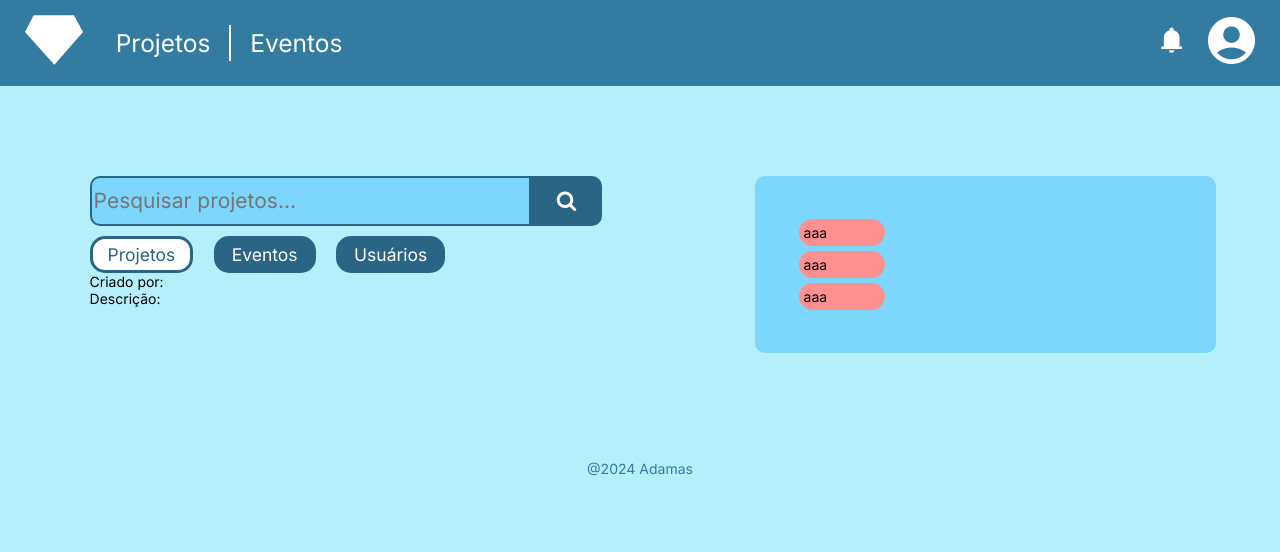
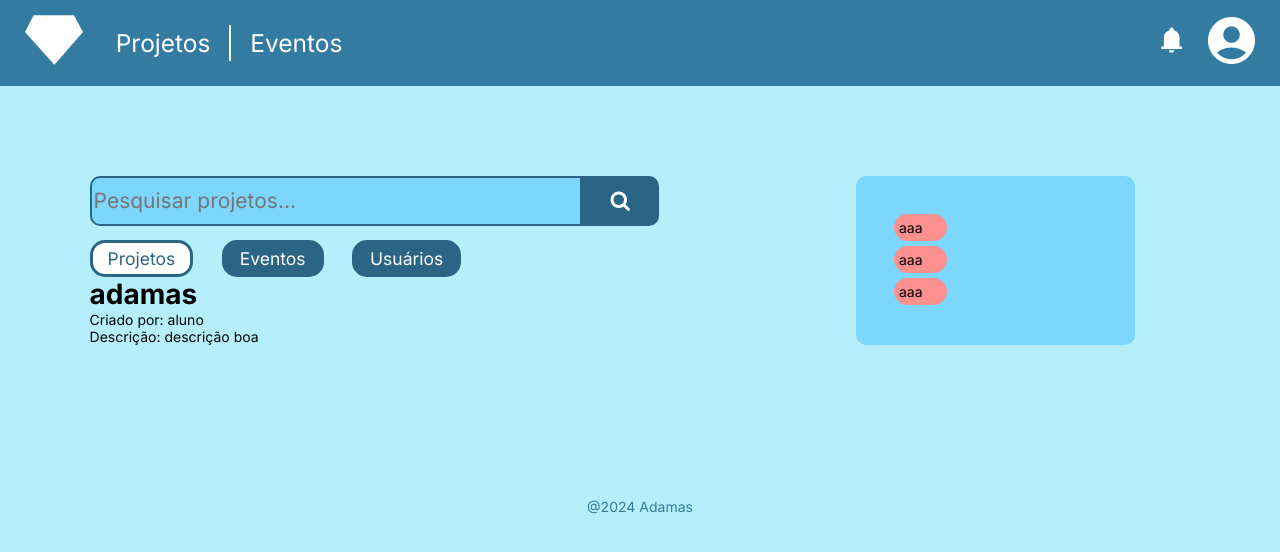
Before and after one commit to Noobolon/Adamas-FrontEnd, a Vue app: page /projetos in a window 1280 px wide. Shown: the top 552 px of the page. Built offline with nearby package versions, Linux system fonts and the light colour scheme.

Commit message:
correção do CSS da tela de pesquisa

```diff
--- a/src/assets/css/pesquisas.css
+++ b/src/assets/css/pesquisas.css
@@ -3,11 +3,18 @@
 main{
     padding: 7%;
     display: flex;
+    flex-direction: row;
+    justify-content: space-between;
+}
+
+.content{
+    width: 100%;
 }
 
 /* Container de pesquisas */
 .srch_container{
     display: flex;
+    width: 80%;
     height: 50px;
     margin-bottom: 2%;
 }
@@ -39,7 +46,7 @@ main{
   }
 
 /* Container de tipo de pesquisa */
-.contnt_container{
+.ctgry_container{
     display: flex;
     flex-direction: row;
     justify-content: left;
@@ -48,7 +55,7 @@ main{
     width: 40%;
 }
 
-.contnt_container a{
+.ctgry_container a{
     padding: 5px 15px;
     border-style: solid;
     border-radius: 15px;
@@ -59,15 +66,9 @@ main{
     color: var(--Text2);
 }
 
-.contnt_container a:hover {
+.ctgry_container a:hover {
     background-color: var(--ButtonHoverColor);
 }
-
-#selected{
-    background-color: var(--Text2);
-    color: var(--ButtonColor);
-}
-
 
 /* Container de tags */
 .tag_container{
@@ -76,7 +77,7 @@ main{
     border-radius: 10px;
     width: 30%;
     float: right;
-    margin: 7% 5% 0 5%;
+    margin: 0 5% 0 5%;
 }
 
 .tag_container > p{
@@ -87,3 +88,11 @@ main{
 
     border-radius: 100px;
 }
+
+
+ /* IDs */
+
+ #selected{
+    background-color: var(--Text2);
+    color: var(--ButtonColor);
+}
--- a/src/views/search/Projects.vue
+++ b/src/views/search/Projects.vue
@@ -9,7 +9,7 @@ export default{
         return {
             search_content: this.search_content,
             // projects_list: this.projects_list
-            projeto_exemplo: [{"name": "adamas", "owner": "aluno", "desc": "descrição boa"}]
+            projeto_exemplo: {"name": "adamas", "owner": "aluno", "desc": "descrição boa"}
         };
     },
     methods: {
@@ -26,25 +26,19 @@ export default{
 </script>
 
 <template>
-    <aside class="tag_container">
-        <p>aaa</p>
-        <p>aaa</p>
-        <p>aaa</p>
-    </aside>
-
     <main>
-
+        <div class="content">
             <div class="srch_container">
                 <input type="text" placeholder="Pesquisar projetos..." v-model="search_content">
                 <button type="submit"><i class="fa fa-search"></i></button>
             </div>
-
-        <nav class="contnt_container">
+            <nav class="ctgry_container">
                 <RouterLink to="/projetos" id="selected">Projetos</RouterLink>
                 <RouterLink to="/eventos">Eventos</RouterLink>
                 <RouterLink to="/usuarios">Usuários</RouterLink>
             </nav>
 
+            <div class="cntnt_container">
                 <!-- <ul>
                     <li v-for="projeto in projects_list">
                         <ProjectComponent :project="projeto"/>
@@ -52,6 +46,15 @@ export default{
                 </ul> -->
 
                 <ProjectComponent :project="projeto_exemplo" />
+            </div>
+
+        </div>
+
+        <aside class="tag_container">
+            <p>aaa</p>
+            <p>aaa</p>
+            <p>aaa</p>
+        </aside>
 
     </main>
 
```
Lines whose indentation alone changed are shown as unchanged.
